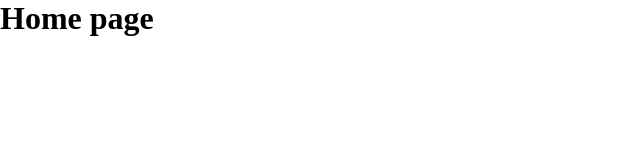
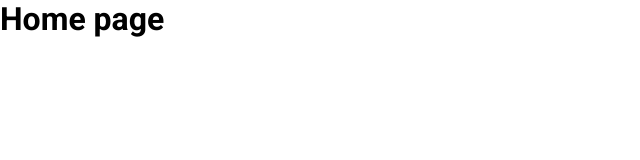
Before and after one commit to RNtaate/hangman, a React (Vite) app: page / in a window 1280 px wide. Shown: the top 160 px of the page, without its empty margins (0-640 px from the left). Built offline with nearby package versions, Linux system fonts and the light colour scheme.

Commit message:
Add google fonts to the project.

```diff
--- a/src/index.css
+++ b/src/index.css
@@ -1,3 +1,5 @@
+@import url('https://fonts.googleapis.com/css2?family=Montserrat:ital,wght@0,100..900;1,100..900&family=Roboto+Flex:opsz,wght@8..144,100..1000&family=Roboto:ital,wght@0,100;0,300;0,400;0,500;0,700;0,900;1,100;1,400;1,500;1,700;1,900&display=swap');
+
 *,
 *::after,
 *::before {
@@ -7,3 +9,7 @@
   padding: 0;
   margin: 0;
 }
+
+body {
+  font-family: 'Roboto', serif;
+}
```
